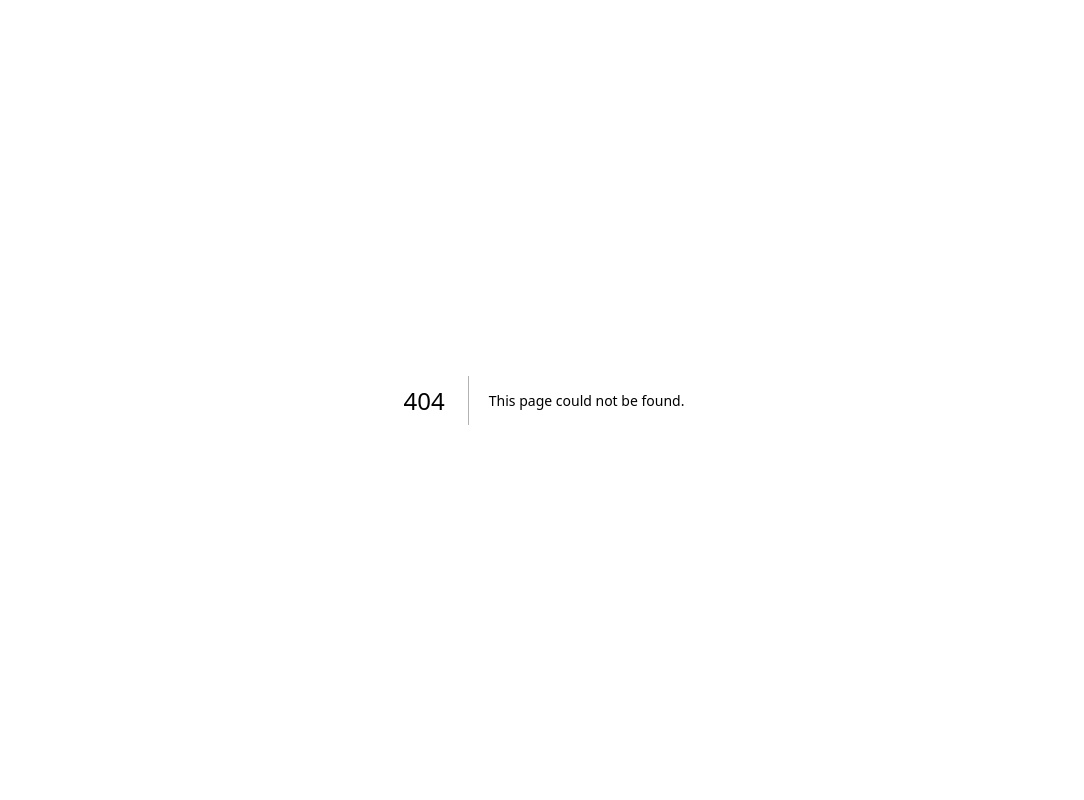
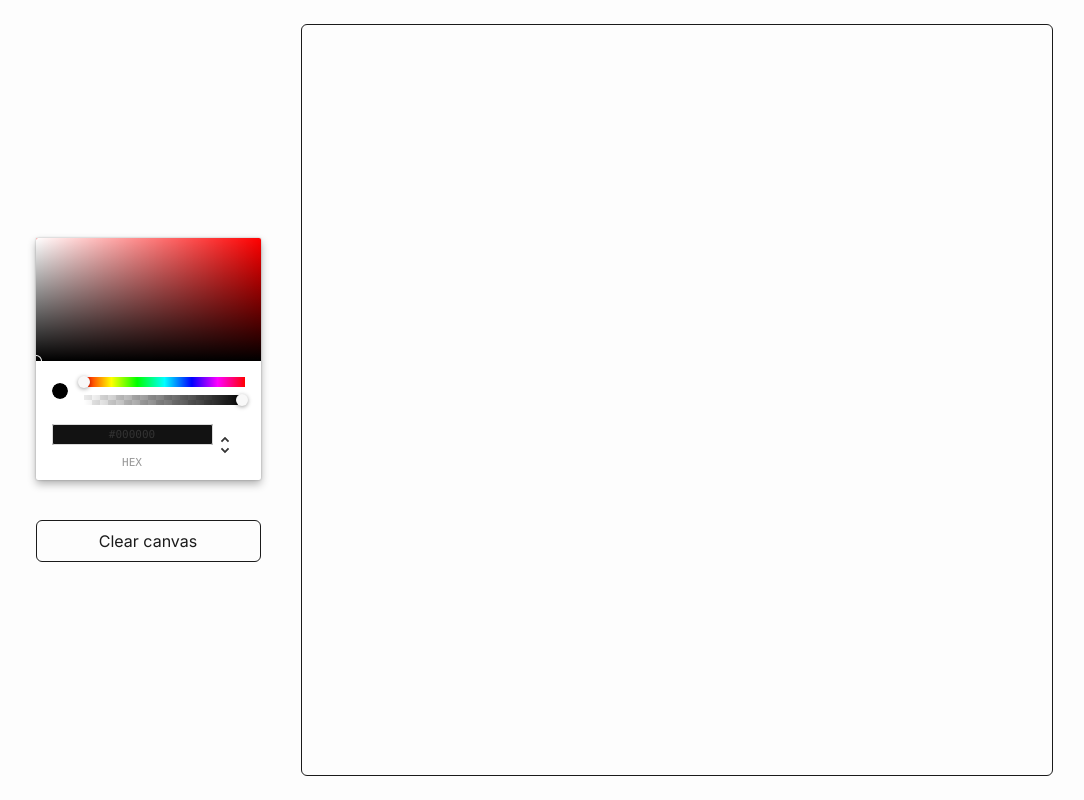
Before and after one commit to piguesso/piguesso-app, a Next.js app: page /drawing in a window 1280 px wide. Before the commit this address had no page. Shown: the whole page, without its empty margins (96-1180 px from the left). Built offline with nearby package versions, Linux system fonts and the light colour scheme.

Commit message:
feat: implement drawing window

```diff
--- /dev/null
+++ b/hooks/useDraw.ts
@@ -0,0 +1,63 @@
+import { useEffect, useRef, useState } from "react";
+
+export const useDraw = (
+  onDraw: ({ ctx, currentPoint, prevPoint }: Draw) => void,
+) => {
+  const [mouseDown, setMouseDown] = useState(false);
+
+  const canvasRef = useRef<HTMLCanvasElement>(null);
+  const prevPoint = useRef<null | Point>(null);
+
+  const onMouseDown = () => setMouseDown(true);
+
+  const clear = () => {
+    const canvas = canvasRef.current;
+    if (!canvas) return;
+
+    const ctx = canvas.getContext("2d");
+    if (!ctx) return;
+
+    ctx.clearRect(0, 0, canvas.width, canvas.height);
+  };
+
+  useEffect(() => {
+    const handler = (e: MouseEvent) => {
+      if (!mouseDown) return;
+      const currentPoint = computePointInCanvas(e);
+
+      const ctx = canvasRef.current?.getContext("2d");
+      if (!ctx || !currentPoint) return;
+
+      onDraw({ ctx, currentPoint, prevPoint: prevPoint.current });
+      prevPoint.current = currentPoint;
+    };
+
+    const computePointInCanvas = (e: MouseEvent) => {
+      const canvas = canvasRef.current;
+      if (!canvas) return;
+
+      const rect = canvas.getBoundingClientRect();
+      const x = e.clientX - rect.left;
+      const y = e.clientY - rect.top;
+
+      return { x, y };
+    };
+
+    const mouseUpHandler = () => {
+      setMouseDown(false);
+      prevPoint.current = null;
+    };
+
+    // Add event listeners
+    canvasRef.current?.addEventListener("mousemove", handler);
+    window.addEventListener("mouseup", mouseUpHandler);
+
+    // Remove event listeners
+    return () => {
+      canvasRef.current?.removeEventListener("mousemove", handler);
+      window.removeEventListener("mouseup", mouseUpHandler);
+    };
+  }, [onDraw]);
+
+  return { canvasRef, onMouseDown, clear };
+};
--- a/package.json
+++ b/package.json
@@ -19,6 +19,7 @@
     "next": "14.0.4",
     "next-themes": "^0.2.1",
     "react": "^18",
+    "react-color": "^2.19.3",
     "react-dom": "^18",
     "tailwind-merge": "^2.2.0",
     "tailwindcss-animate": "^1.0.7"
@@ -28,6 +29,7 @@
     "@commitlint/config-conventional": "^18.4.4",
     "@types/node": "^20",
     "@types/react": "^18",
+    "@types/react-color": "^3.0.11",
     "@types/react-dom": "^18",
     "autoprefixer": "^10.0.1",
     "eslint": "^8",
--- /dev/null
+++ b/src/app/drawing/page.tsx
@@ -0,0 +1,58 @@
+"use client";
+
+import { FC, SetStateAction, useState } from "react";
+import { useDraw } from "../../../hooks/useDraw";
+import { ChromePicker } from "react-color";
+
+interface pageProps {}
+
+const Page: FC<pageProps> = ({}) => {
+  const [color, setColor] = useState<string>("#000");
+  const { canvasRef, onMouseDown, clear } = useDraw(drawLine);
+
+  function drawLine({ prevPoint, currentPoint, ctx }: Draw) {
+    const { x: currX, y: currY } = currentPoint;
+    const lineColor = color;
+    const lineWidth = 5;
+
+    let startPoint = prevPoint ?? currentPoint;
+    ctx.beginPath();
+    ctx.lineWidth = lineWidth;
+    ctx.strokeStyle = lineColor;
+    ctx.moveTo(startPoint.x, startPoint.y);
+    ctx.lineTo(currX, currY);
+    ctx.stroke();
+
+    ctx.fillStyle = lineColor;
+    ctx.beginPath();
+    ctx.arc(startPoint.x, startPoint.y, 2, 0, 2 * Math.PI);
+    ctx.fill();
+  }
+
+  return (
+    <div className="w-screen h-screen bg-white flex justify-center items-center">
+      <div className="flex flex-col gap-10 pr-10">
+        <ChromePicker
+          color={color}
+          onChange={(e: { hex: SetStateAction<string> }) => setColor(e.hex)}
+        />
+        <button
+          type="button"
+          className="p-2 rounded-md border border-black text-black"
+          onClick={clear}
+        >
+          Clear canvas
+        </button>
+      </div>
+      <canvas
+        ref={canvasRef}
+        onMouseDown={onMouseDown}
+        width={750}
+        height={750}
+        className="border border-black rounded-md"
+      />
+    </div>
+  );
+};
+
+export default Page;
--- a/src/app/page.tsx
+++ b/src/app/page.tsx
@@ -2,6 +2,9 @@ import Image from "next/image";
 import { SignIn } from "@clerk/nextjs";
 import TextStyles from "@/utils/textstyles";
 import { twMerge } from "tailwind-merge";
+import Link from "next/link";
+
+interface homeProps {}
 
 export default function Home() {
   return (
@@ -16,6 +19,9 @@ export default function Home() {
         Piguesso
       </div>
       <SignIn />
+      <Link href="/drawing" className={TextStyles.Text}>
+        LINK
+      </Link>
     </main>
   );
 }
```
Also changed, not shown: types/typing.d.ts (added, +7 -0 lines), 1 other file (tests, documents, lock files or other folders).
